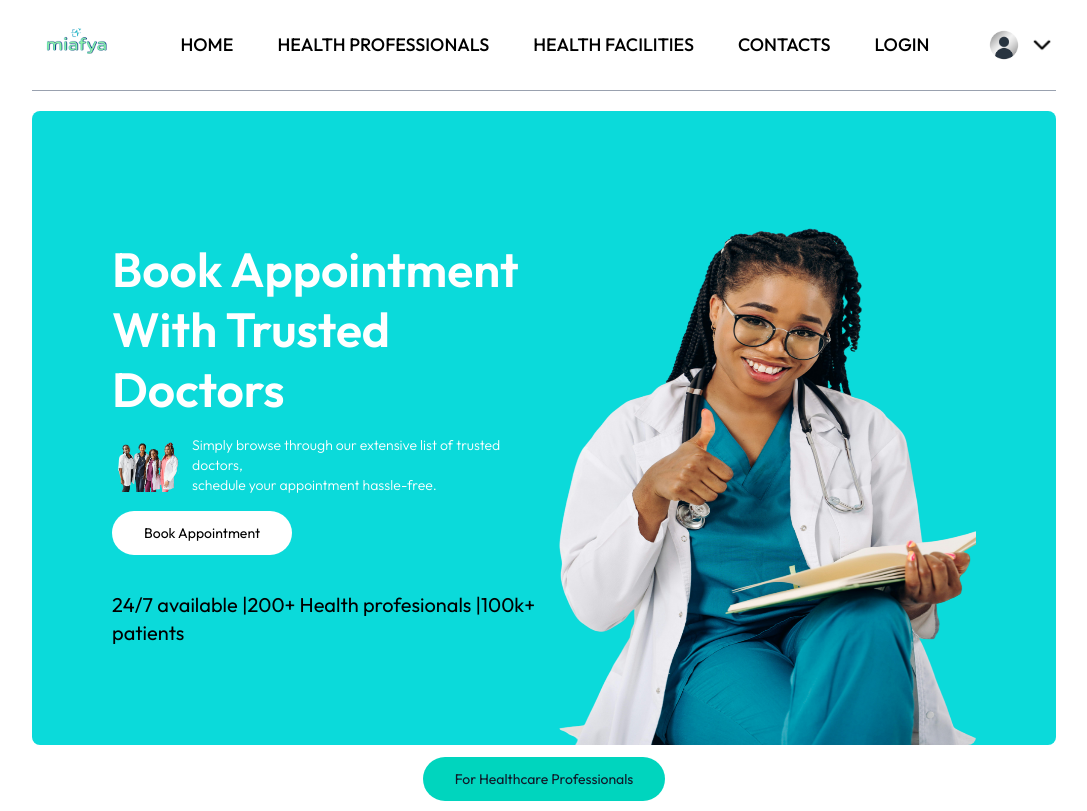
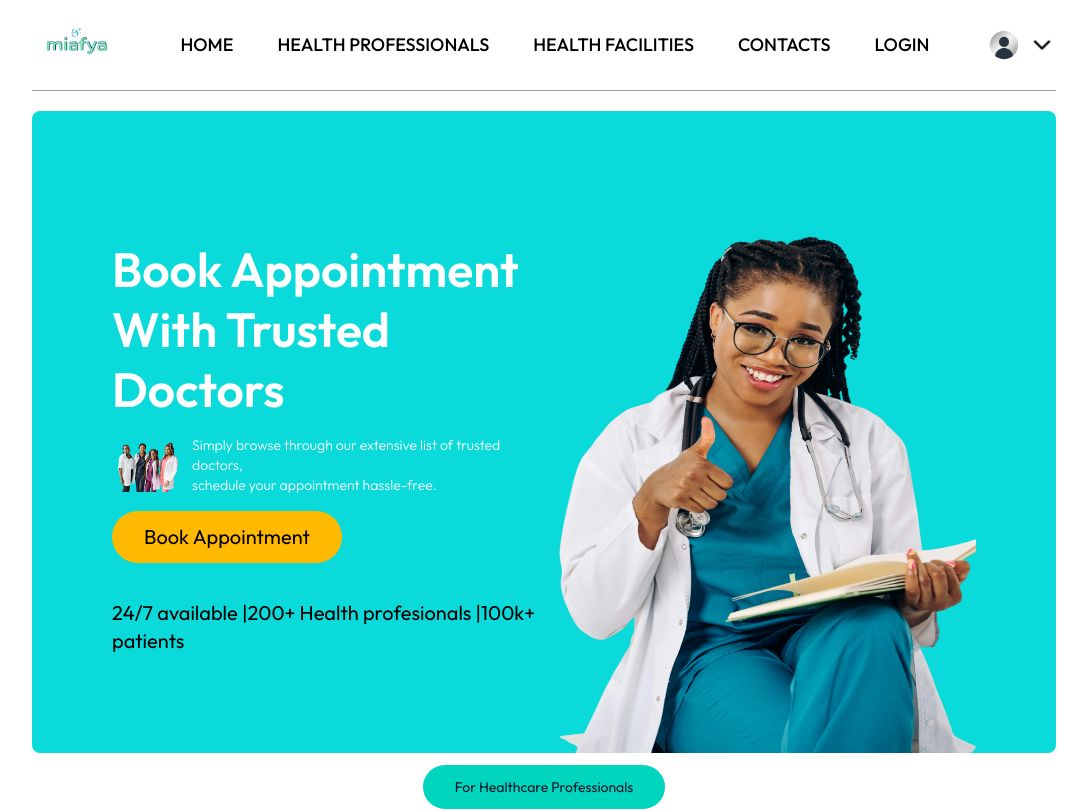
Before and after one commit to maxk254/miafya-web-app, a React (Vite) app: page / in a window 1280 px wide. Shown: the top 811 px of the page, without its empty margins (96-1183 px from the left). Built offline with nearby package versions, Linux system fonts and the light colour scheme; no server answers.

Commit message:
changed button color to orange

```diff
--- a/src/assets/Components/HeroSec.jsx
+++ b/src/assets/Components/HeroSec.jsx
@@ -20,7 +20,7 @@ const HeroSec = () => {
             hassle-free.
           </p>
         </div>
-        <a className="flex items-center gap-2 bg-white px-8 py-3 rounded-full tex-gray-900 text-sm m-auto md:m-0 hover:scale-105 transition-all duration-300"href="#speciality">Book Appointment</a>
+        <a className="flex items-center gap-2 bg-amber-400 px-8 py-3 rounded-full tex-gray-900  text-xl m-auto md:m-0 hover:scale-105 transition-all duration-300"href="#speciality">Book Appointment</a>
         <h6 className='text-xl mt-5'>
           <span>24/7 available |</span>
           <span>200+ Health profesionals |</span>
```
